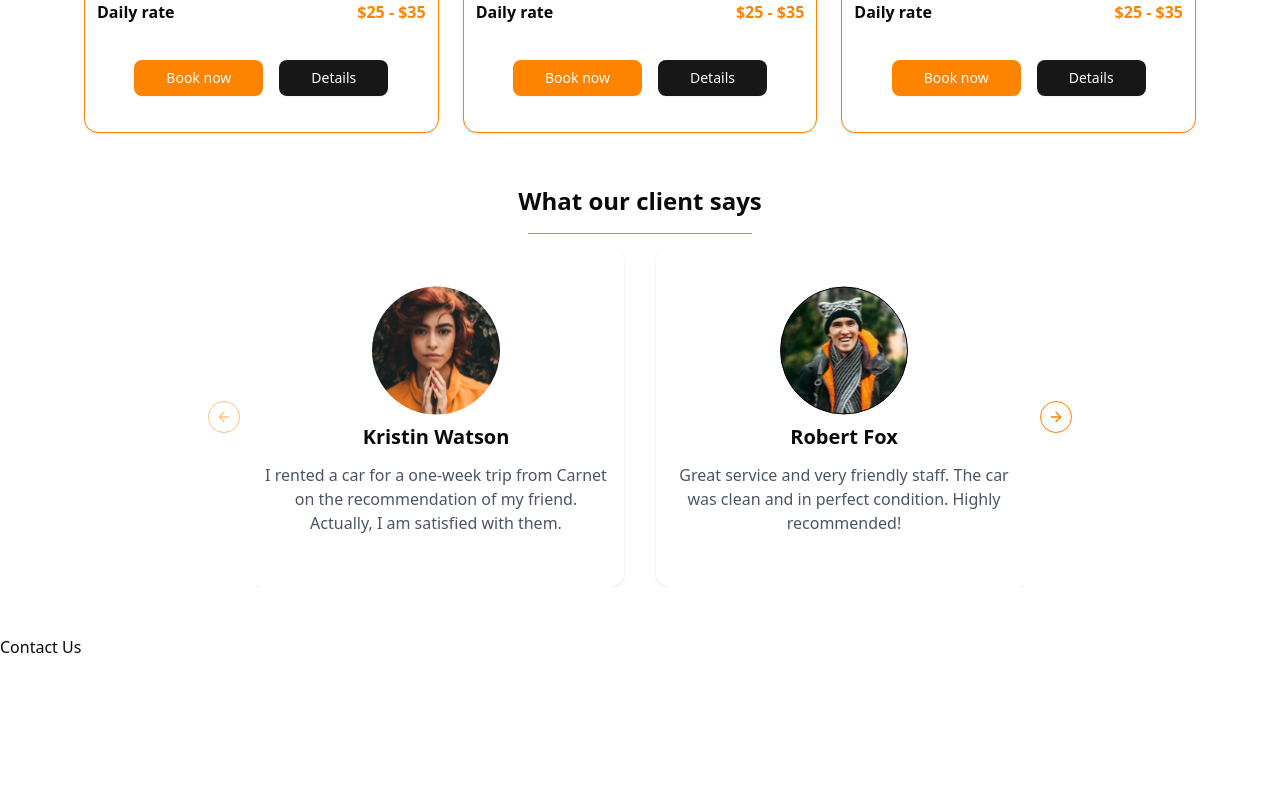
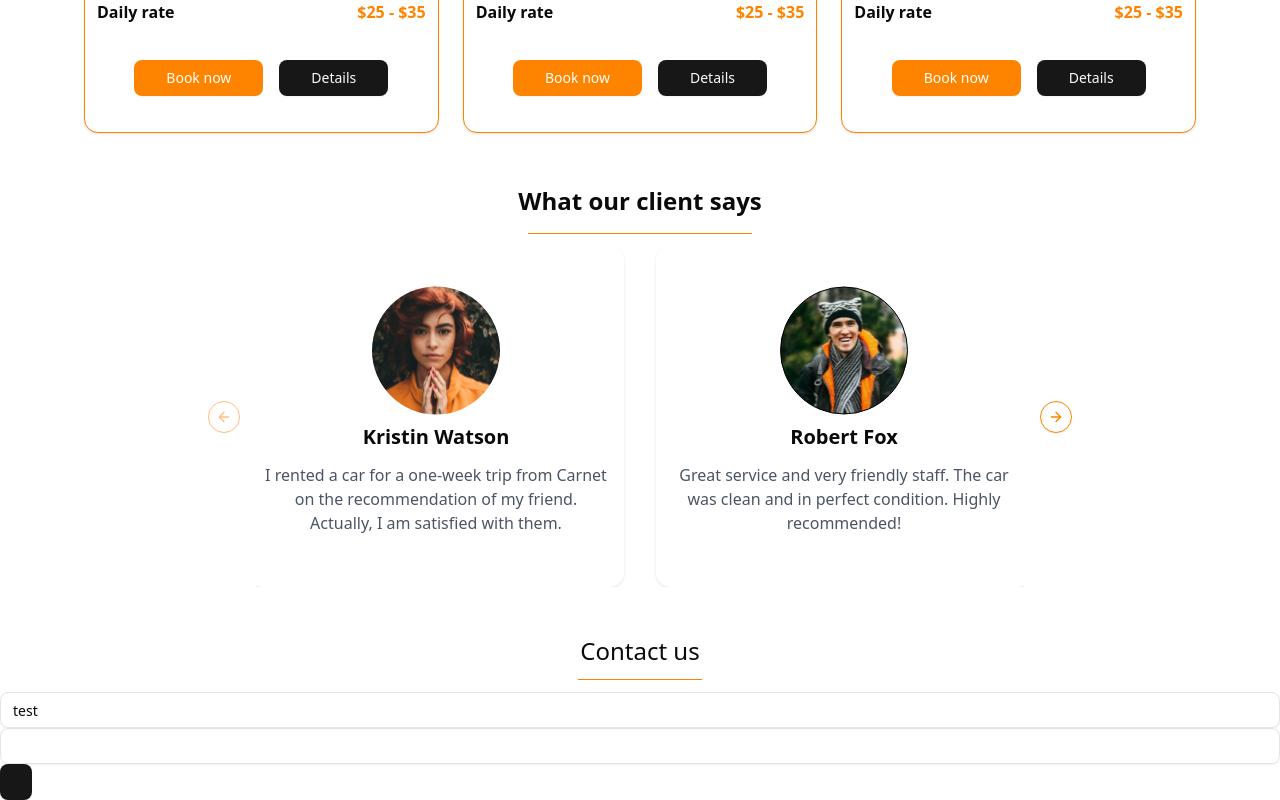
Before and after one commit to manzitresor/fleet-vision-group-frontend, a React (Vite) app: page / in a window 1280 px wide. Shown: the part 2033-2833 px from the top of the page. Before the commit the page ends 2692 px from the top, so only its background shows below. Built offline with nearby package versions, Linux system fonts and the light colour scheme.

Commit message:
chore: add form and validation

```diff
--- a/package.json
+++ b/package.json
@@ -10,7 +10,9 @@
     "preview": "vite preview"
   },
   "dependencies": {
+    "@hookform/resolvers": "^5.1.1",
     "@radix-ui/react-dropdown-menu": "^2.1.15",
+    "@radix-ui/react-label": "^2.1.7",
     "@radix-ui/react-slot": "^1.2.3",
     "@tailwindcss/vite": "^4.1.8",
     "class-variance-authority": "^0.7.1",
@@ -19,10 +21,12 @@
     "lucide-react": "^0.513.0",
     "react": "^19.1.0",
     "react-dom": "^19.1.0",
+    "react-hook-form": "^7.59.0",
     "react-icons": "^5.5.0",
     "react-router-dom": "^7.6.2",
     "tailwind-merge": "^3.3.1",
-    "tailwindcss": "^4.1.8"
+    "tailwindcss": "^4.1.8",
+    "zod": "^3.25.69"
   },
   "devDependencies": {
     "@eslint/js": "^9.25.0",
--- /dev/null
+++ b/src/components/ui/input.tsx
@@ -0,0 +1,21 @@
+import * as React from "react"
+
+import { cn } from "@/lib/utils"
+
+function Input({ className, type, ...props }: React.ComponentProps<"input">) {
+  return (
+    <input
+      type={type}
+      data-slot="input"
+      className={cn(
+        "file:text-foreground placeholder:text-muted-foreground selection:bg-primary selection:text-primary-foreground dark:bg-input/30 border-input flex h-9 w-full min-w-0 rounded-md border bg-transparent px-3 py-1 text-base shadow-xs transition-[color,box-shadow] outline-none file:inline-flex file:h-7 file:border-0 file:bg-transparent file:text-sm file:font-medium disabled:pointer-events-none disabled:cursor-not-allowed disabled:opacity-50 md:text-sm",
+        "focus-visible:border-ring focus-visible:ring-ring/50 focus-visible:ring-[3px]",
+        "aria-invalid:ring-destructive/20 dark:aria-invalid:ring-destructive/40 aria-invalid:border-destructive",
+        className
+      )}
+      {...props}
+    />
+  )
+}
+
+export { Input }
--- a/src/page/ContactSection.tsx
+++ b/src/page/ContactSection.tsx
@@ -1,7 +1,31 @@
+import { Button } from '@/components/ui/button'
+import { Input } from '@/components/ui/input'
+import { useForm } from "react-hook-form"
+import type { SubmitHandler } from "react-hook-form"
+
+type Inputs = {
+  example: string
+  exampleRequired: string
+}
+
 export default function ContactSection() {
+  const {
+    register,
+    handleSubmit,
+    formState: { errors },
+  } = useForm<Inputs>()
+  const onSubmit: SubmitHandler<Inputs> = (data) => console.log(data)
   return (
     <div>
-      <h2>Contact Us</h2>
+        <div className=" flex flex-col items-center justify-center">
+            <h4 className="text-2xl">Contact us</h4>
+            <hr className="w-31 h-px my-3 bg-main-orange border-0"></hr>
+        </div>
+        <form onSubmit={handleSubmit(onSubmit)}>
+          <Input defaultValue="test" {...register("example")} />
+          <Input {...register("exampleRequired", { required: true })} />
+          <Button></Button>
+        </form>
     </div>
   )
 }
```
Also changed, not shown: 1 other file (tests, documents, lock files or other folders).
